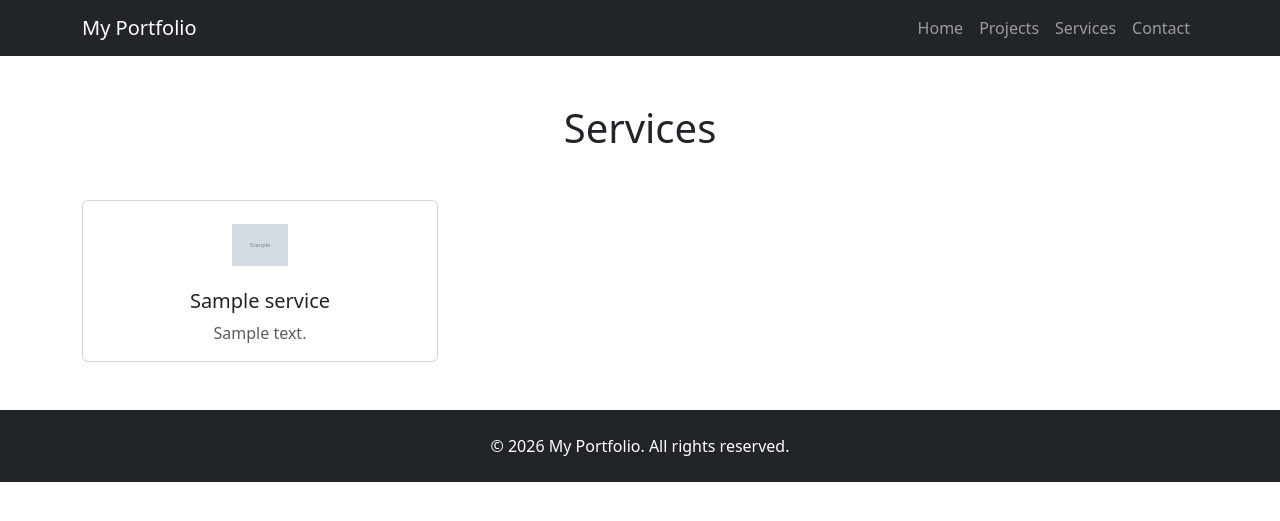
After one commit to qkarpuzi/django-portfolio-cms, a Django app: page /services/ in a window 1280 px wide. The commit adds this page. Shown: the top 521 px of the page. Run offline with Django 5.2, Linux system fonts and the light colour scheme; tables that the repository leaves empty hold one stand-in row (values such as "Sample post"); grey boxes marked "Sample" are stand-in pictures; some libraries are stand-ins or nearby versions.

Commit message:
Give Services its own dedicated page
Moved Services from homepage section to /services/ list page, updated navbar link, following the Projects app pattern

```diff
--- a/apps/core/views.py
+++ b/apps/core/views.py
@@ -1,15 +1,12 @@
 from django.shortcuts import render
 from .models import Profile, Skill
-from apps.services.models import Service
 
 
 def home(request):
     profile = Profile.objects.first()
     skills = Skill.objects.all()
-    services = Service.objects.all()
     context = {
         'profile': profile,
         'skills': skills,
-        'services': services,
     }
     return render(request, 'core/home.html', context)
--- /dev/null
+++ b/apps/services/urls.py
@@ -0,0 +1,8 @@
+from django.urls import path
+from . import views
+
+app_name = 'services'
+
+urlpatterns = [
+    path('', views.service_list, name='list'),
+]
--- a/apps/services/views.py
+++ b/apps/services/views.py
@@ -1,3 +1,10 @@
 from django.shortcuts import render
+from .models import Service
 
-# Create your views here.
+
+def service_list(request):
+    services = Service.objects.all()
+    context = {
+        'services': services,
+    }
+    return render(request, 'services/service_list.html', context)
--- a/config/urls.py
+++ b/config/urls.py
@@ -22,6 +22,7 @@ from django.conf.urls.static import static
 urlpatterns = [
     path('admin/', admin.site.urls),
     path('projects/', include('apps.projects.urls')),
+    path('services/', include('apps.services.urls')),
     path('', include('apps.core.urls')),
 ]
 
--- a/templates/base.html
+++ b/templates/base.html
@@ -26,7 +26,7 @@
                 <ul class="navbar-nav ms-auto">
                     <li class="nav-item"><a class="nav-link" href="/">Home</a></li>
                     <li class="nav-item"><a class="nav-link" href="{% url 'projects:list' %}">Projects</a></li>
-                    <li class="nav-item"><a class="nav-link" href="#">Services</a></li>
+                    <li class="nav-item"><a class="nav-link" href="{% url 'services:list' %}">Services</a></li>
                     <li class="nav-item"><a class="nav-link" href="#">Contact</a></li>
                 </ul>
             </div>
--- /dev/null
+++ b/templates/services/service_list.html
@@ -0,0 +1,28 @@
+{% extends "base.html" %}
+
+{% block title %}Services | My Portfolio{% endblock %}
+
+{% block content %}
+    <h1 class="text-center mb-5">Services</h1>
+
+    {% if services %}
+        <div class="row g-4">
+            {% for service in services %}
+                <div class="col-md-4">
+                    <div class="card h-100 text-center">
+                        <div class="card-body">
+                            {% if service.icon %}
+                                <img src="{{ service.icon.url }}" alt="{{ service.title }}"
+                                     width="56" height="56" class="mb-3" style="object-fit: contain;">
+                            {% endif %}
+                            <h5 class="card-title">{{ service.title }}</h5>
+                            <p class="card-text text-muted">{{ service.description }}</p>
+                        </div>
+                    </div>
+                </div>
+            {% endfor %}
+        </div>
+    {% else %}
+        <p class="text-center text-muted">No services added yet.</p>
+    {% endif %}
+{% endblock %}
```
